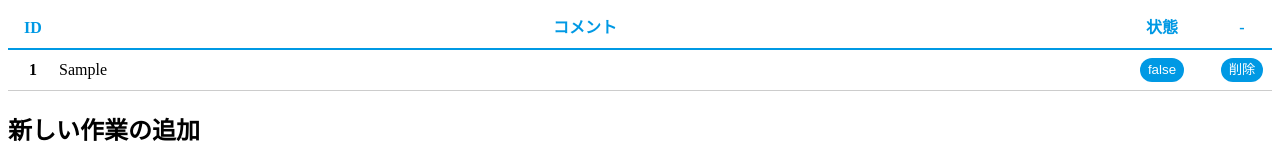
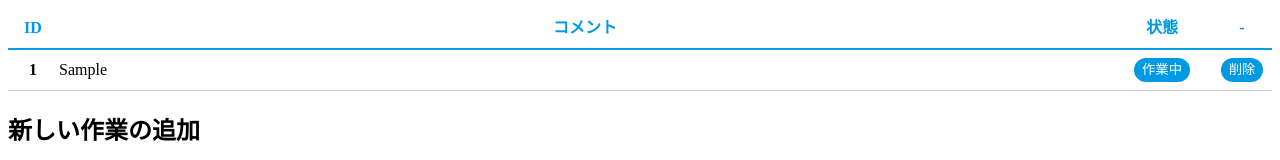
Before and after one commit to sano-suguru/vue-typescript-todoapp, a Vue app: page / in a window 1280 px wide. Both pictures are taken after typing "Sample" into the empty fields and a click on the button "追加". Shown: the top 160 px of the page. Built offline with nearby package versions, Linux system fonts and the light colour scheme.

Commit message:
作業中・完了の切り替えボタンを実装

```diff
--- a/src/App.vue
+++ b/src/App.vue
@@ -15,8 +15,9 @@
           <th>{{ todo.id }}</th>
           <td>{{ todo.name }}</td>
           <td class="state">
-            <!-- 状態変更ボタンのモック -->
-            <button>{{ todo.done }}</button>
+            <button @click="toggleState(todo)">
+              {{ todo.done ? "完了" : "作業中" }}
+            </button>
           </td>
           <td class="button">
             <button @click.shift="removeTodo(todo)">
@@ -65,6 +66,10 @@ export default class App extends Vue {
   private removeTodo(todo: TodoItem) {
     const index = this.todos.indexOf(todo)
     this.todos.splice(index, 1)
+  }
+
+  private toggleState(todo: TodoItem) {
+    todo.done = !todo.done
   }
 
   @Watch('todos', { deep: true })
```
